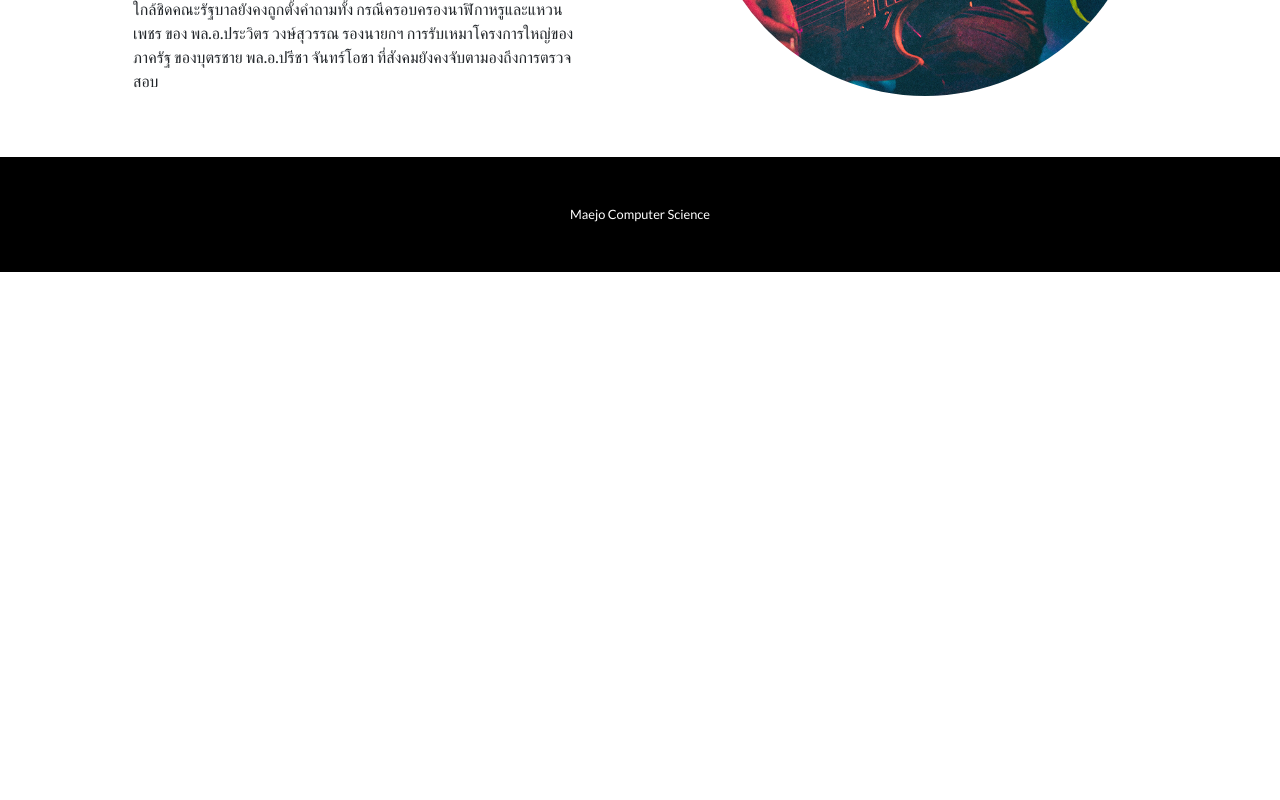
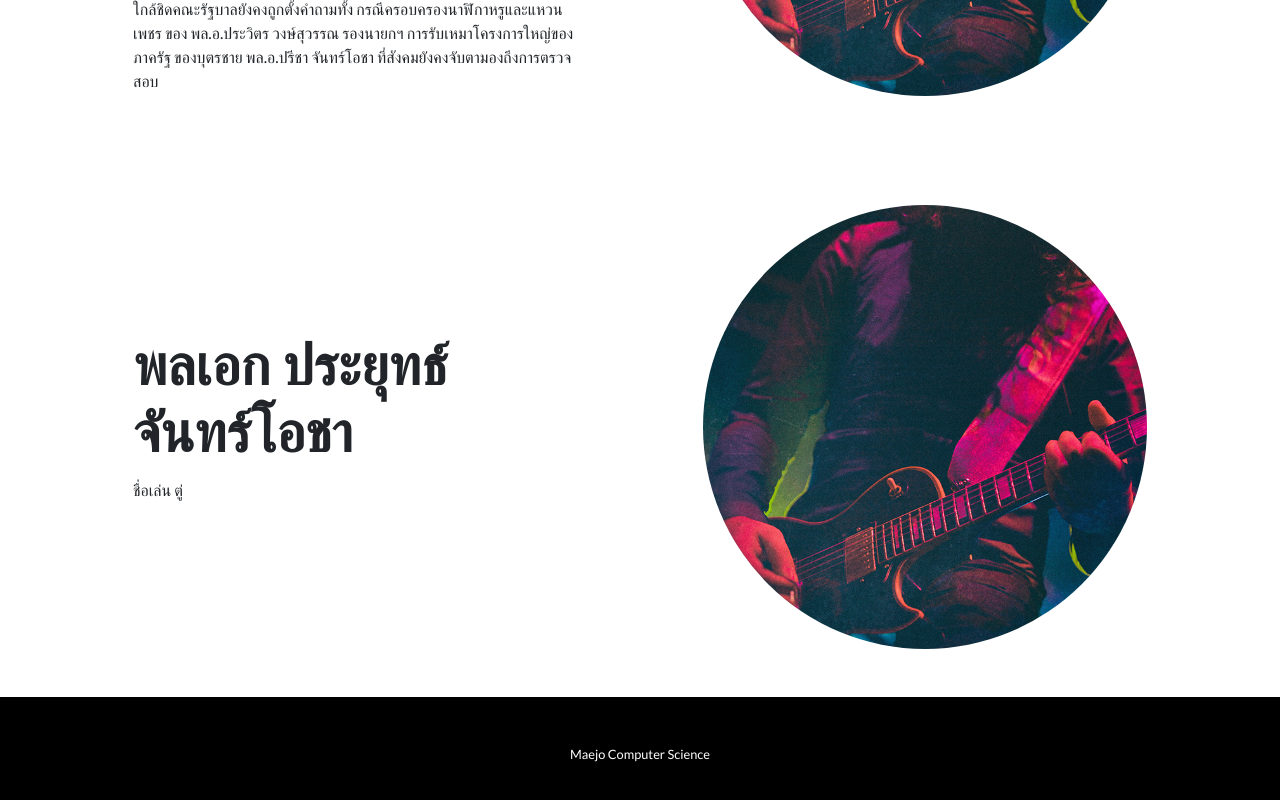
Before and after one commit to PratchayaKhunsee/SELab01, a website: page index.html in a window 1280 px wide. Shown: the part 3256-4056 px from the top of the page. Before the commit the page ends 3528 px from the top, so only its background shows below. Drawn offline with Linux system fonts and the light colour scheme.

Commit message:
nethunsa933

```diff
--- a/index.html
+++ b/index.html
@@ -154,6 +154,25 @@
         </div>
       </div>
     </section>
+    <section>
+      <div class="container">
+        <div class="row align-items-center">
+          <div class="col-lg-6 order-lg-2">
+            <div class="p-5">
+              <img class="img-fluid rounded-circle" src="img/03.jpg" alt="">
+            </div>
+          </div>
+          <div class="col-lg-6 order-lg-1">
+            <div class="p-5">
+              <h2 class="display-4">พลเอก ประยุทธ์ จันทร์โอชา</h2>
+              <p>ชื่อเล่น ตู่
+
+              </p>
+            </div>
+          </div>
+        </div>
+      </div>
+    </section>
 
     <!-- Footer -->
     <footer class="py-5 bg-black">
```
